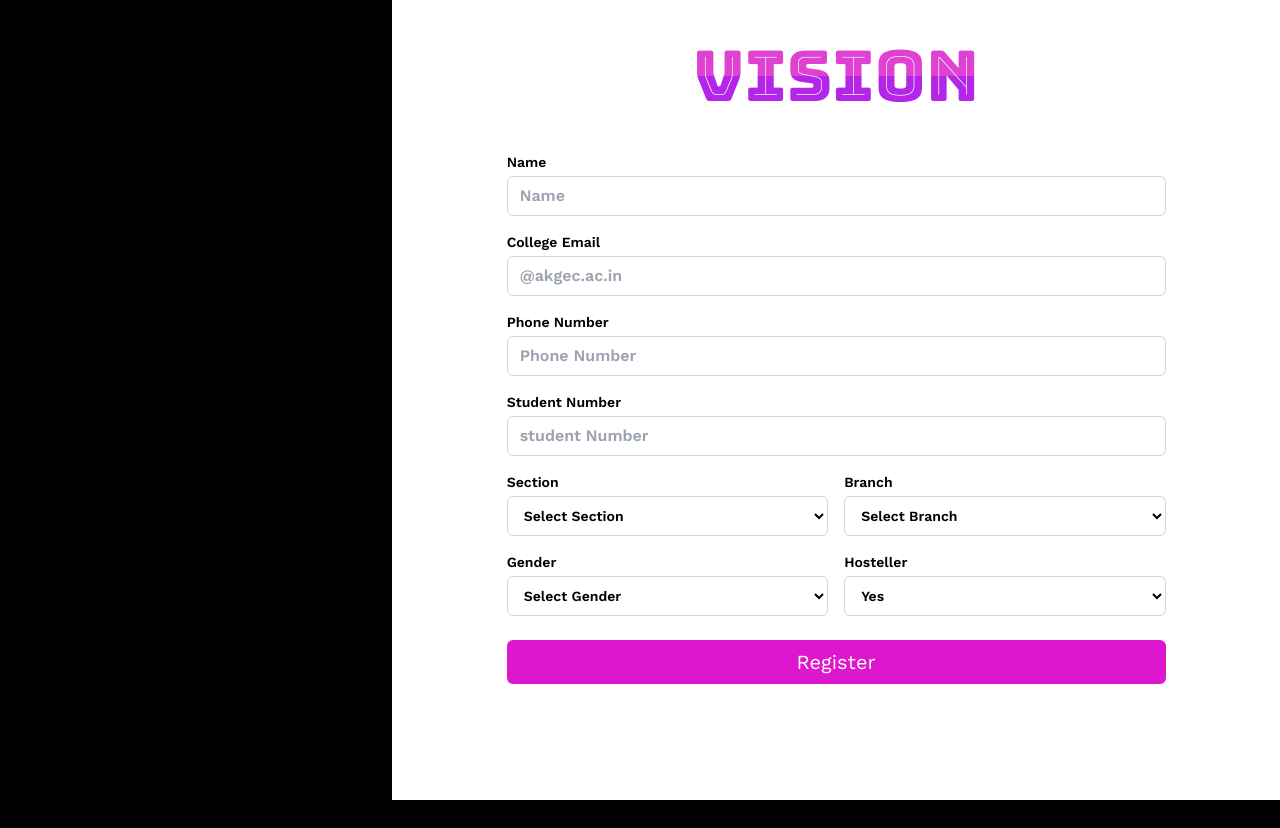
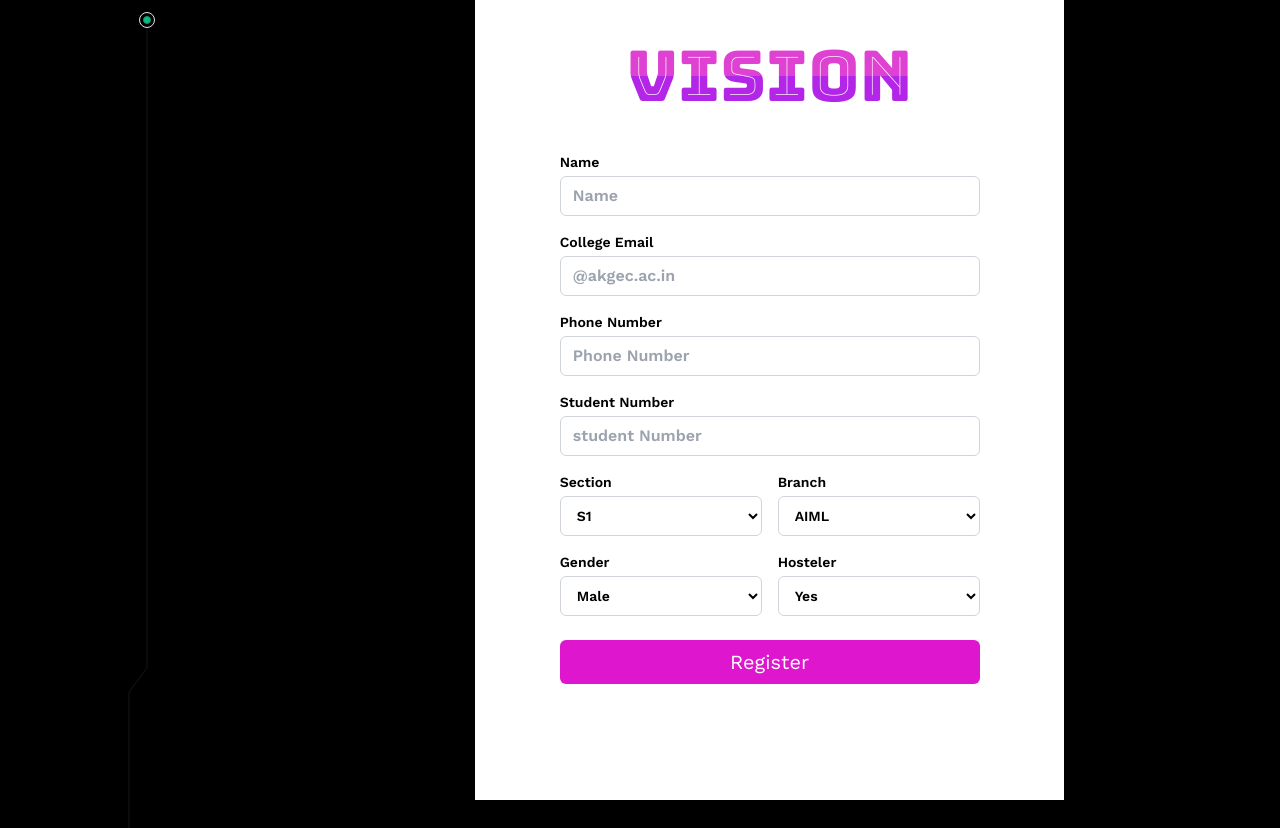
Before and after one commit to soumya-maheshwari/Centre-Of-Metaverse, a Next.js app: page /register in a window 1280 px wide. Before the commit the page ends 800 px from the top, so only its background shows below. Built offline with nearby package versions, Linux system fonts and the light colour scheme.

Commit message:
Create form validation

```diff
--- a/package.json
+++ b/package.json
@@ -16,6 +16,7 @@
     "next": "14.1.3",
     "react": "^18",
     "react-dom": "^18",
+    "react-google-recaptcha": "^3.1.0",
     "react-hook-form": "^7.51.3",
     "resize-observer-polyfill": "^1.5.1",
     "swiper": "^11.0.7",
@@ -25,6 +26,7 @@
     "@types/node": "^20",
     "@types/react": "^18",
     "@types/react-dom": "^18",
+    "@types/react-google-recaptcha": "^2.1.9",
     "@types/tailwindcss": "^3.1.0",
     "autoprefixer": "^10.0.1",
     "postcss": "^8",
--- a/src/components/index.ts
+++ b/src/components/index.ts
@@ -4,3 +4,4 @@ export * from "./projects";
 export * from "./cursor";
 export * from "./smoothScroll";
 export * from "./register";
+export * from "./ui"
--- a/src/components/register/index.tsx
+++ b/src/components/register/index.tsx
@@ -1,61 +1,44 @@
 "use client";
-import { useForm, SubmitHandler } from "react-hook-form";
-type FormValues = {
-  Name: string;
-  email: string;
-  studentId: string;
-  phoneNumber: string;
-  gender: "Male" | "Female" | "Other";
-  branch:
-    | "AIML"
-    | "CE"
-    | "CSE"
-    | "CSE-AIML"
-    | "CSE-DS"
-    | "CSE-Hindi"
-    | "CS"
-    | "CSIT"
-    | "ECE"
-    | "EN"
-    | "IT"
-    | "ME";
+import { useForm, SubmitHandler, useFormState } from "react-hook-form";
+import { TracingBeam } from "@/components";
+import { useMemo } from "react";
+import ReCAPTCHA from "react-google-recaptcha";
+import { FormValues } from "@/type";
 
-  Residency: "Hosteller" | "Day scholar";
-  section:
-    | "S1"
-    | "S2"
-    | "S3"
-    | "S4"
-    | "S5"
-    | "S6"
-    | "S7"
-    | "S8"
-    | "S9"
-    | "S10"
-    | "S11"
-    | "S12"
-    | "S13"
-    | "S14"
-    | "S15"
-    | "S16"
-    | "S17"
-    | "S18"
-    | "S19"
-    | "S20";
-};
 
 export function RegistrationForm() {
   const {
     register,
     handleSubmit,
     watch,
+    getValues,
     formState: { errors },
   } = useForm<FormValues>();
   const onSubmit: SubmitHandler<FormValues> = (data) => {
     console.log(data);
   };
 
+  const numberOfFieldsFilled = Object.values(getValues());
+
+  const sections = useMemo(
+    () => [
+      "S1", "S2", "S3", "S4", "S5", "S6", "S7", "S8", "S9", "S10",
+      "S11", "S12", "S13", "S14", "S15", "S16", "S17", "S18", "S19", "S20"
+    ],
+    []
+  );
+
+  const branches = useMemo(
+    () => [
+      "AIML", "CE", "CSE", "CSE-AIML", "CSE-DS", "CSE-Hindi",
+      "CS", "CSIT", "ECE", "EN", "IT", "ME"
+    ],
+    []
+  );
+
+
   return (
+    <TracingBeam className="px-6">
       <section className="min-h-screen flex">
         <div className="bg-black w-1/3 h-full"></div>
         <div className="bg-white md:px-8 py-4 mx-auto leading-10 w-3/4">
@@ -74,8 +57,23 @@ export function RegistrationForm() {
                 type="text"
                 id="name"
                 placeholder="Name"
+                {...register("name", {
+                  required: {
+                    value: true,
+                    message: "Name is required",
+                  },
+                  minLength: {
+                    value: 3,
+                    message: "Name should be atleast 3 characters",
+                  },
+                })}
                 className="md:h-10 w-full rounded-md border text-black  border-gray-300 bg-transparent px-3 py-2 text-sm placeholder:text-gray-400 placeholder:text-base focus:outline-none focus:ring-1 focus:ring-gray-200 focus:ring-offset-1 disabled:cursor-not-allowed disabled:opacity-50"
               />
+              {errors.name && (
+                <span className="text-red-500 text-xs">
+                  {errors.name.message}
+                </span>
+              )}
             </div>
 
             <div className="mt-4">
@@ -85,9 +83,24 @@ export function RegistrationForm() {
               <input
                 type="text"
                 id="email"
+                {...register("email", {
+                  required: {
+                    value: true,
+                    message: "Email is required",
+                  },
+                  pattern: {
+                    value: /^[a-zA-Z0-9._%+-]+@akgec\.ac\.in/,
+                    message: "Please enter a valid college email",
+                  },
+                })}
                 placeholder="@akgec.ac.in"
                 className="md:h-10 w-full rounded-md border text-black  border-gray-300 bg-transparent px-3 py-2 text-sm placeholder:text-gray-400 placeholder:text-base focus:outline-none focus:ring-1 focus:ring-gray-200 focus:ring-offset-1 disabled:cursor-not-allowed disabled:opacity-50"
               />
+              {errors.email && (
+                <span className="text-red-500 text-xs">
+                  {errors.email.message}
+                </span>
+              )}
             </div>
 
             <div className="mt-4">
@@ -95,11 +108,26 @@ export function RegistrationForm() {
                 Phone Number
               </label>
               <input
-              type="text"
+                type="tel"
                 id="PhoneNumber"
                 placeholder="Phone Number"
+                {...register("phoneNumber", {
+                  required: {
+                    value: true,
+                    message: "Phone number is required",
+                  },
+                  pattern: {
+                    value: /^(?:\+91)?\d{10}$/,
+                    message: "Please enter a valid phone number",
+                  },
+                })}
                 className="md:h-10 w-full rounded-md border text-black border-gray-300 bg-transparent px-3 py-2 text-sm placeholder:text-gray-400 placeholder:text-base focus:outline-none focus:ring-1 focus:ring-gray-200 focus:ring-offset-1 disabled:cursor-not-allowed disabled:opacity-50"
               />
+              {errors.phoneNumber && (
+                <span className="text-red-500 text-xs">
+                  {errors.phoneNumber.message}
+                </span>
+              )}
             </div>
 
             <div className="mt-4">
@@ -109,9 +137,24 @@ export function RegistrationForm() {
               <input
                 type="text"
                 id="studentNumber"
+                {...register("studentId", {
+                  required: {
+                    value: true,
+                    message: "Student number is required",
+                  },
+                  minLength: {
+                    value: 5,
+                    message: "Enter a valid student number",
+                  },
+                })}
                 placeholder="student Number"
                 className="h-10 w-full rounded-md border text-black border-gray-300 bg-transparent px-3 py-2 text-sm placeholder:text-gray-400 placeholder:text-base focus:outline-none focus:ring-1 focus:ring-gray-200 focus:ring-offset-1 disabled:cursor-not-allowed disabled:opacity-50"
               />
+              {errors.studentId && (
+                <span className="text-red-500 text-xs">
+                  {errors.studentId.message}
+                </span>
+              )}
             </div>
 
             <div className="flex space-x-4 w-full">
@@ -121,30 +164,12 @@ export function RegistrationForm() {
                 </label>
                 <select
                   id="Section"
+                  {...register("section", { required: true })}
                   className="md:h-10 block w-full rounded-md border text-black border-gray-300 bg-transparent px-3 py-2 text-sm placeholder:text-gray-400 placeholder:text-base focus:outline-none focus:ring-1 focus:ring-gray-200 focus:ring-offset-1 disabled:cursor-not-allowed disabled:opacity-50"
                 >
-                <option className="w-full">Select Section </option>
-
-                <option value="S1">S1</option>
-                <option value="S2">S2</option>
-                <option value="S3">S3</option>
-                <option value="S4">S4</option>
-                <option value="S5">S5</option>
-                <option value="S6">S6</option>
-                <option value="S7">S7</option>
-                <option value="S8">S8</option>
-                <option value="S9">S9</option>
-                <option value="S10">S10</option>
-                <option value="S11">S11</option>
-                <option value="S12">S12</option>
-                <option value="S13">S13</option>
-                <option value="S14">S14</option>
-                <option value="S15">S15</option>
-                <option value="S16">S16</option>
-                <option value="S17">S17</option>
-                <option value="S18">S18</option>
-                <option value="S19">S19</option>
-                <option value="S20">S20</option>
+                  {sections.map((section, index) => (
+                  <option key={index} value={section}>{section}</option>
+                ))}
                 </select>
               </div>{" "}
               <div className="mt-4 w-1/2">
@@ -153,21 +178,12 @@ export function RegistrationForm() {
                 </label>
                 <select
                   id="Branch"
+                  {...register("branch", { required: true })}
                   className="md:h-10 block w-full rounded-md border text-black border-gray-300 bg-transparent px-3 py-2 text-sm placeholder:text-gray-400 placeholder:text-base focus:outline-none focus:ring-1 focus:ring-gray-200 focus:ring-offset-1 disabled:cursor-not-allowed disabled:opacity-50"
                 >
-                <option>Select Branch</option>
-                <option value="AIML">AIML</option>
-                <option value="CE">CE</option>
-                <option value="CSE">CSE</option>
-                <option value="CSE-AIML">CSE-AIML</option>
-                <option value="CSE-DS">CSE-DS</option>
-                <option value="CSE-Hindi">CSE-Hindi</option>
-                <option value="CS">CS</option>
-                <option value="CSIT">CSIT</option>
-                <option value="ECE">ECE</option>
-                <option value="EN">EN</option>
-                <option value="IT">IT</option>
-                <option value="ME">ME</option>
+                  {branches.map((branch, index) => (
+                  <option key={index} value={branch}>{branch}</option>
+                ))}
                 </select>
               </div>
             </div>
@@ -179,18 +195,18 @@ export function RegistrationForm() {
                 </label>
                 <select
                   id="Gender"
+                  {...register("gender")}
                   className="md:h-10 block w-full rounded-md border text-black border-gray-300 bg-transparent px-3 py-2 text-sm placeholder:text-gray-400 placeholder:text-base focus:outline-none focus:ring-1 focus:ring-gray-200 focus:ring-offset-1 disabled:cursor-not-allowed disabled:opacity-50"
                 >
-                <option>Select Gender </option>
                   <option value="Male"> Male</option>
-
                   <option value="Female"> Female</option>
                   <option value="Other">Other</option>
                 </select>
-            </div>{" "}
+
+              </div>
               <div className="mt-4 w-1/2">
                 <label htmlFor="Hosteller" className="block mb-1 text-sm">
-                Hosteller
+                  Hosteler
                 </label>
                 <select
                   id="Hostellers"
@@ -211,5 +227,6 @@ export function RegistrationForm() {
           </form>
         </div>
       </section>
+    </TracingBeam>
   );
 }
--- /dev/null
+++ b/src/components/ui/index.ts
@@ -0,0 +1 @@
+export * from './tracing-beam'
--- /dev/null
+++ b/src/components/ui/tracing-beam.tsx
@@ -0,0 +1,128 @@
+"use client";
+import React, { useEffect, useRef, useState } from "react";
+import {
+  motion,
+  useTransform,
+  useScroll,
+  useVelocity,
+  useSpring,
+} from "framer-motion";
+import { cn } from "@/utils/cn";
+
+export const TracingBeam = ({
+  children,
+  className,
+}: {
+  children: React.ReactNode;
+  className?: string;
+}) => {
+  const ref = useRef<HTMLDivElement>(null);
+  const { scrollYProgress } = useScroll({
+    target: ref,
+    offset: ["start start", "end start"],
+  });
+
+  const contentRef = useRef<HTMLDivElement>(null);
+  const [svgHeight, setSvgHeight] = useState(0);
+
+  useEffect(() => {
+    if (contentRef.current) {
+      setSvgHeight(contentRef.current.offsetHeight);
+    }
+  }, []);
+
+  const y1 = useSpring(
+    useTransform(scrollYProgress, [0, 0.8], [50, svgHeight]),
+    {
+      stiffness: 500,
+      damping: 90,
+    }
+  );
+  const y2 = useSpring(
+    useTransform(scrollYProgress, [0, 1], [50, svgHeight - 200]),
+    {
+      stiffness: 500,
+      damping: 90,
+    }
+  );
+
+  return (
+    <motion.div
+      ref={ref}
+      className={cn("relative w-full max-w-4xl mx-auto h-full", className)}
+    >
+      <div className="absolute -left-4 md:-left-20 top-3">
+        <motion.div
+          transition={{
+            duration: 0.2,
+            delay: 0.5,
+          }}
+          animate={{
+            boxShadow:
+              scrollYProgress.get() > 0
+                ? "none"
+                : "rgba(0, 0, 0, 0.24) 0px 3px 8px",
+          }}
+          className="ml-[27px] h-4 w-4 rounded-full border border-netural-200 shadow-sm flex items-center justify-center"
+        >
+          <motion.div
+            transition={{
+              duration: 0.2,
+              delay: 0.5,
+            }}
+            animate={{
+              backgroundColor:
+                scrollYProgress.get() > 0 ? "white" : "var(--emerald-500)",
+              borderColor:
+                scrollYProgress.get() > 0 ? "white" : "var(--emerald-600)",
+            }}
+            className="h-2 w-2  rounded-full border border-neutral-300 bg-white"
+          />
+        </motion.div>
+        <svg
+          viewBox={`0 0 20 ${svgHeight}`}
+          width="20"
+          height={svgHeight} // Set the SVG height
+          className=" ml-4 block"
+          aria-hidden="true"
+        >
+          <motion.path
+            d={`M 1 0V -36 l 18 24 V ${svgHeight * 0.8} l -18 24V ${svgHeight}`}
+            fill="none"
+            stroke="#9091A0"
+            strokeOpacity="0.16"
+            transition={{
+              duration: 10,
+            }}
+          ></motion.path>
+          <motion.path
+            d={`M 1 0V -36 l 18 24 V ${svgHeight * 0.8} l -18 24V ${svgHeight}`}
+            fill="none"
+            stroke="url(#gradient)"
+            strokeWidth="1.25"
+            className="motion-reduce:hidden"
+            transition={{
+              duration: 10,
+            }}
+          ></motion.path>
+          <defs>
+            <motion.linearGradient
+              id="gradient"
+              gradientUnits="userSpaceOnUse"
+              x1="0"
+              x2="0"
+              y1={y1} // set y1 for gradient
+              y2={y2} // set y2 for gradient
+            >
+              <stop stopColor="#18CCFC" stopOpacity="0"></stop>
+              <stop stopColor="#18CCFC"></stop>
+              <stop offset="0.325" stopColor="#6344F5"></stop>
+              <stop offset="1" stopColor="#AE48FF" stopOpacity="0"></stop>
+            </motion.linearGradient>
+          </defs>
+        </svg>
+      </div>
+      <div ref={contentRef}>{children}</div>
+    </motion.div>
+  );
+};
```
Also changed, not shown: src/type.d.ts (+45 -0 lines), 1 other file (tests, documents, lock files or other folders). Lines whose indentation alone changed are shown as unchanged.
